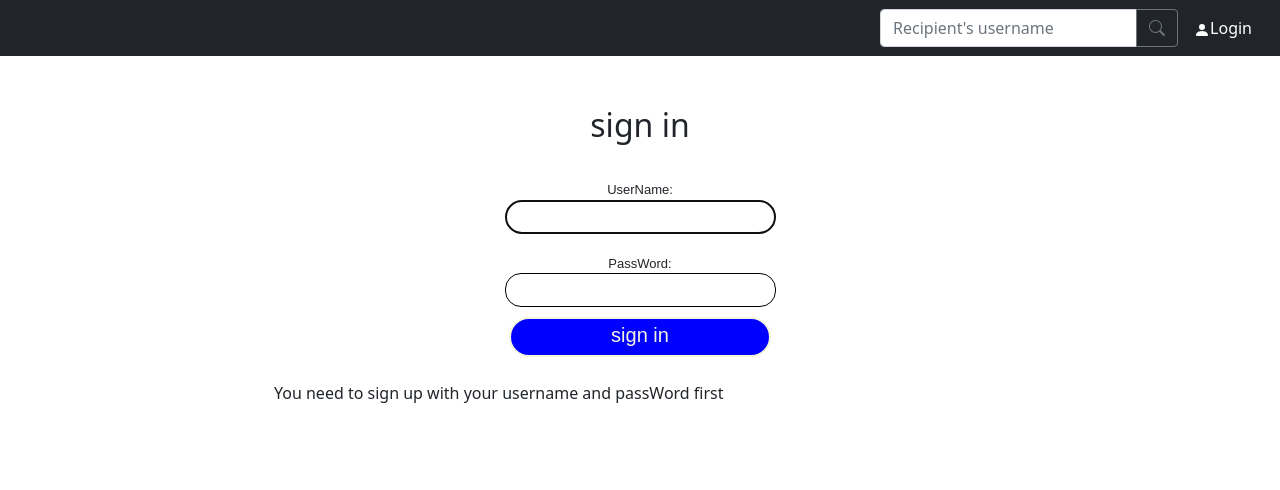
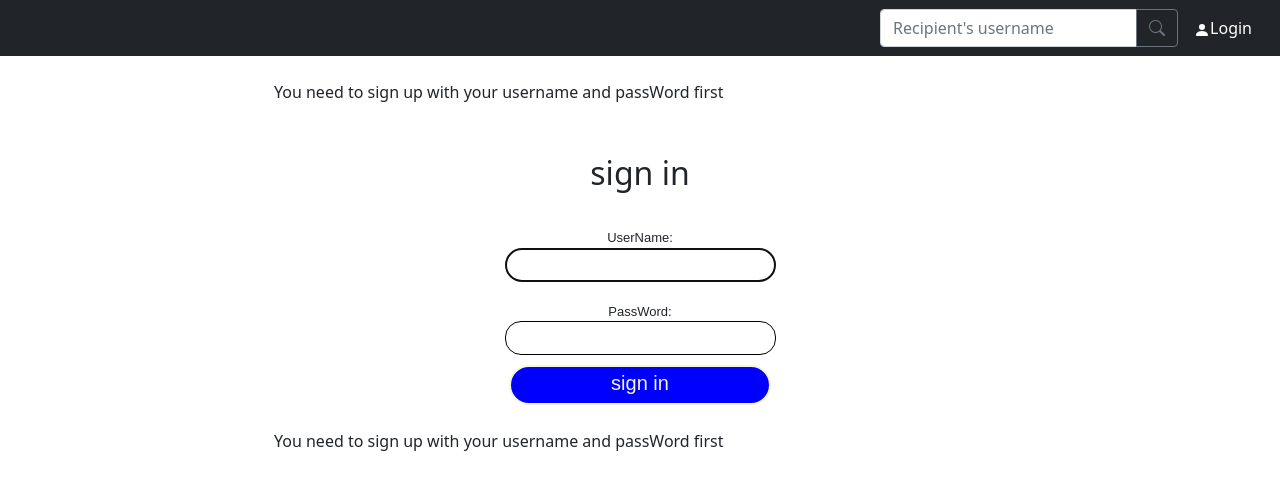
Before and after one commit to Barnabas5035/dashboard, a React (Create React App) app: page /login in a window 1280 px wide. Shown: the top 490 px of the page. Built offline with nearby package versions, Linux system fonts and the light colour scheme.

Commit message:
added some function

```diff
--- a/src/component/Login.js
+++ b/src/component/Login.js
@@ -90,6 +90,12 @@ const Login = () => {
               aria-live='assertive'
             >
               {errMsg}
+               <Marquee
+                className='display-9 text-center mt-4'
+                direction='alternative'
+              >
+                You need to sign up with your username and passWord first
+              </Marquee>
               <h2>sign in</h2>
             </p>
             <form className='form' onSubmit={handleSubmit}>
```
